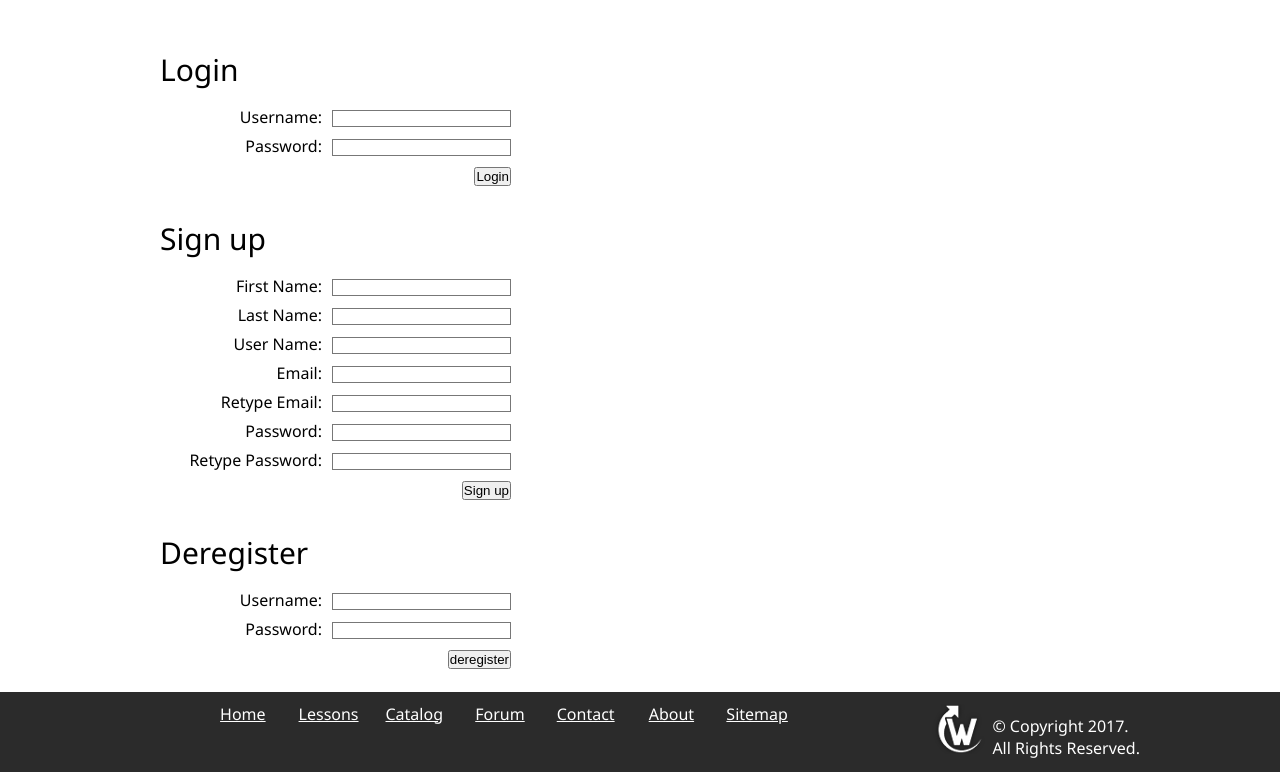
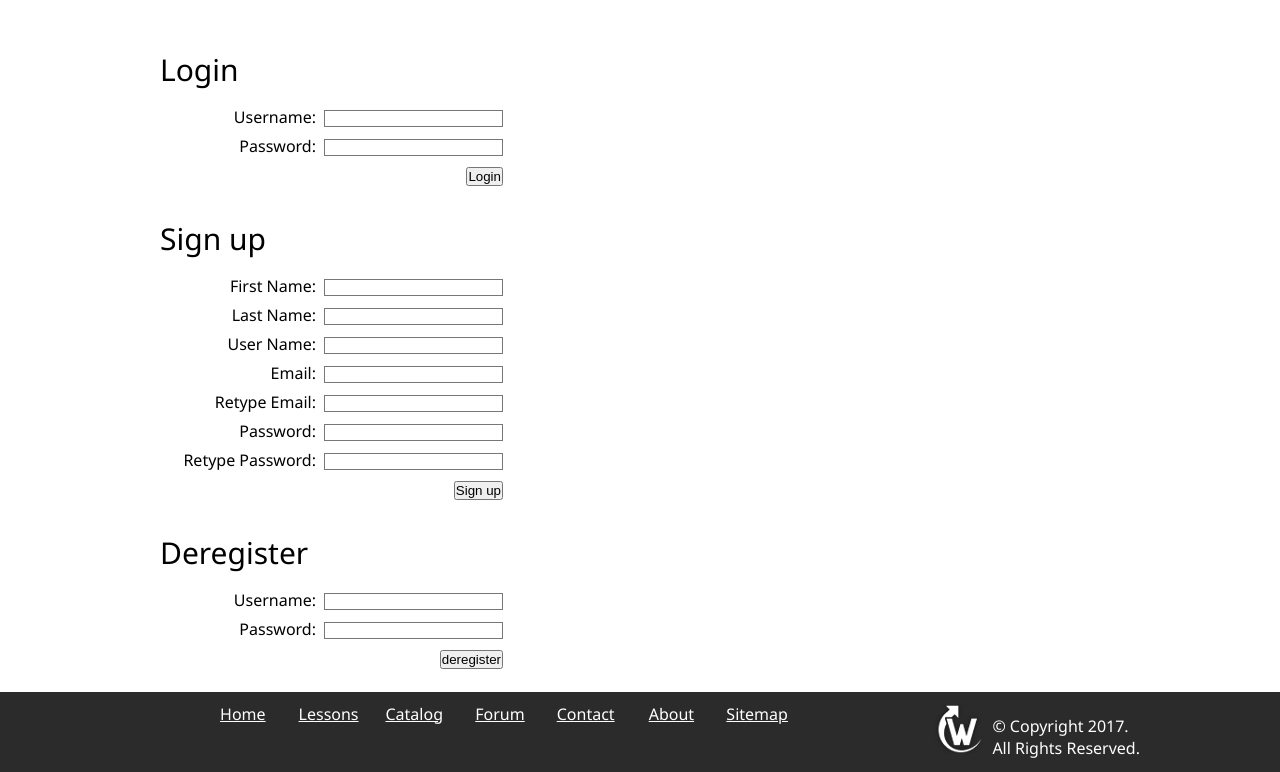
Before and after one commit to isheik/g7, a PHP site: page /account.html in a window 1280 px wide. Shown: the part 178-950 px from the top of the page. Run offline with PHP 8.4, Linux system fonts and the light colour scheme.

Commit message:
Fix style for label to th

```diff
--- a/style/account.css
+++ b/style/account.css
@@ -2,10 +2,9 @@
 /* REGISTRATION AND LOGIN PAGE - account.html                */
 /*************************************************************/
 
-#account label {
-    display: inline-block;
-    width: 10em;
-    margin-right: .5em;
+#account th {
+    width: 8em;
+    padding-right: .3em;
     text-align: right;
 }
 
```
